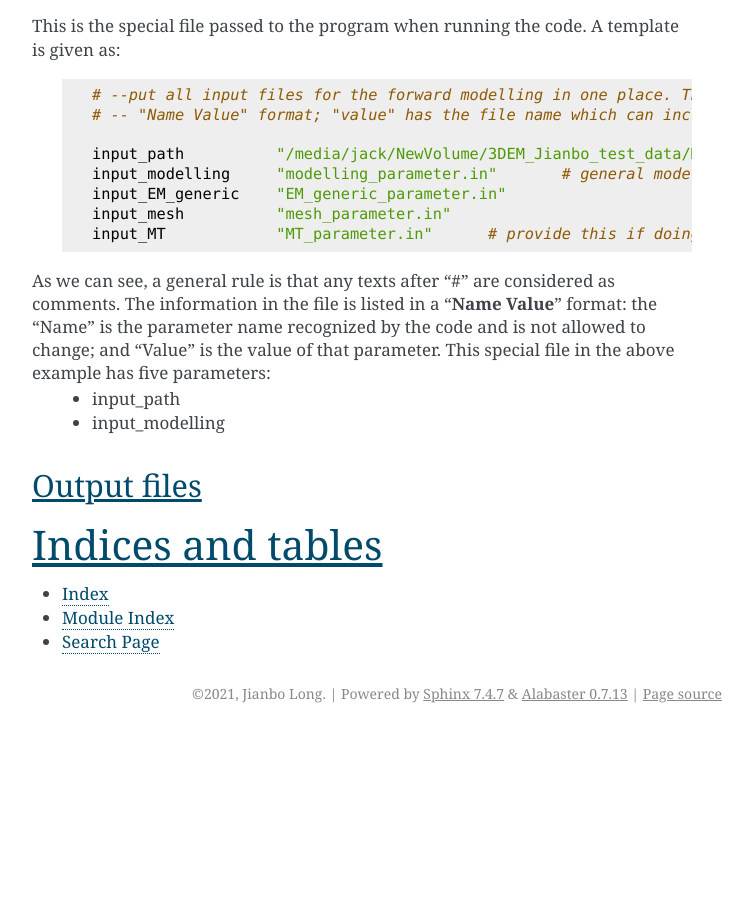
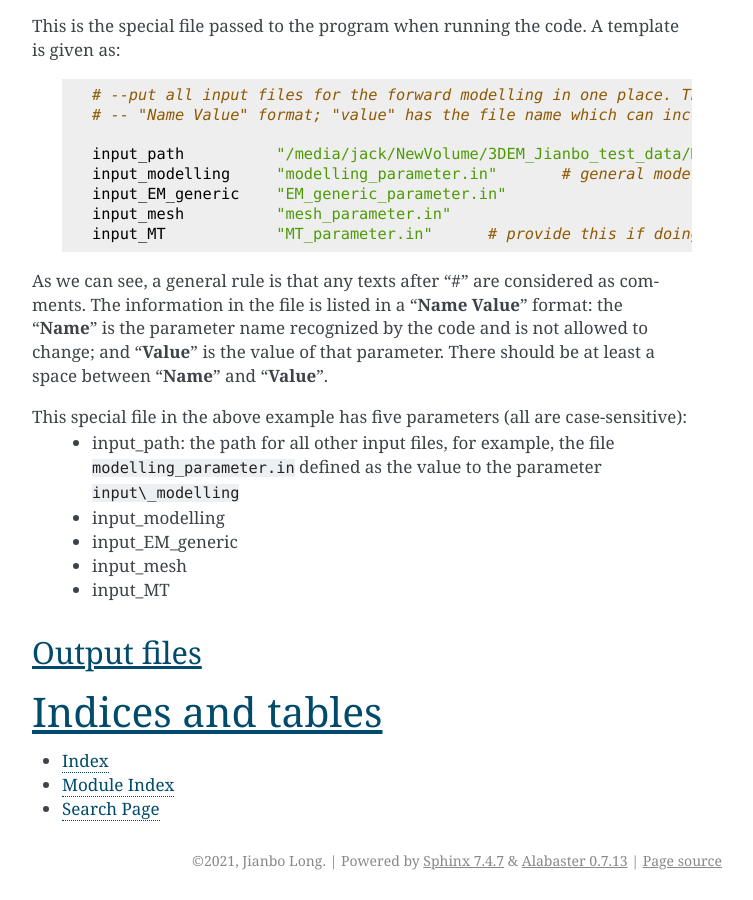
Before and after one commit to InfinityHub/FE2D_forEM, a Sphinx documentation site: the page built from docs/source/index.rst, in a window 1280 px wide and 900 px high, scrolled down 1766 px. Shown: the whole window, without its empty margins (388-1141 px from the left). Built offline with Sphinx 7.4.7, drawn with Linux system fonts in a browser that asks for light colours; before the commit the page ends 2499 px from its top, so only the background shows below that.

Commit message:
Update index.rst

```diff
--- a/docs/source/index.rst
+++ b/docs/source/index.rst
@@ -67,9 +67,14 @@ This is the special file passed to the program when running the code. A template
       input_mesh          "mesh_parameter.in"
       input_MT            "MT_parameter.in"      # provide this if doing MT modelling
 
-As we can see, a general rule is that any texts after "#" are considered as comments. The information in the file is listed in a "**Name Value**" format: the "Name" is the parameter name recognized by the code and is not allowed to change; and "Value" is the value of that parameter. This special file in the above example has five parameters:
-   * input\_path
+As we can see, a general rule is that any texts after "#" are considered as comments. The information in the file is listed in a "**Name Value**" format: the "**Name**" is the parameter name recognized by the code and is not allowed to change; and "**Value**" is the value of that parameter. There should be at least a space between "**Name**" and "**Value**".
+
+This special file in the above example has five parameters (all are case-sensitive):
+   * input\_path: the path for all other input files, for example, the file ``modelling_parameter.in`` defined as the value to the parameter ``input\_modelling``
    * input\_modelling
+   * input\_EM\_generic
+   * input\_mesh
+   * input\_MT
 
 Output files
 ------------
```
